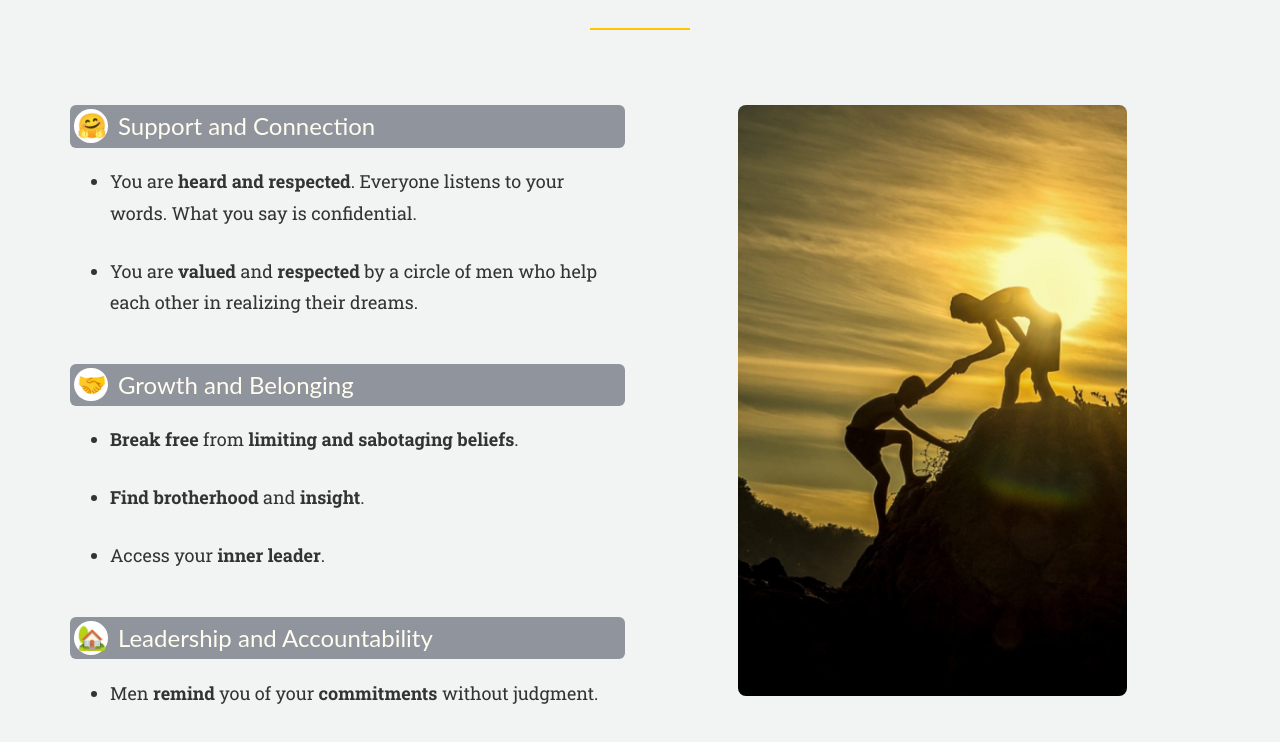
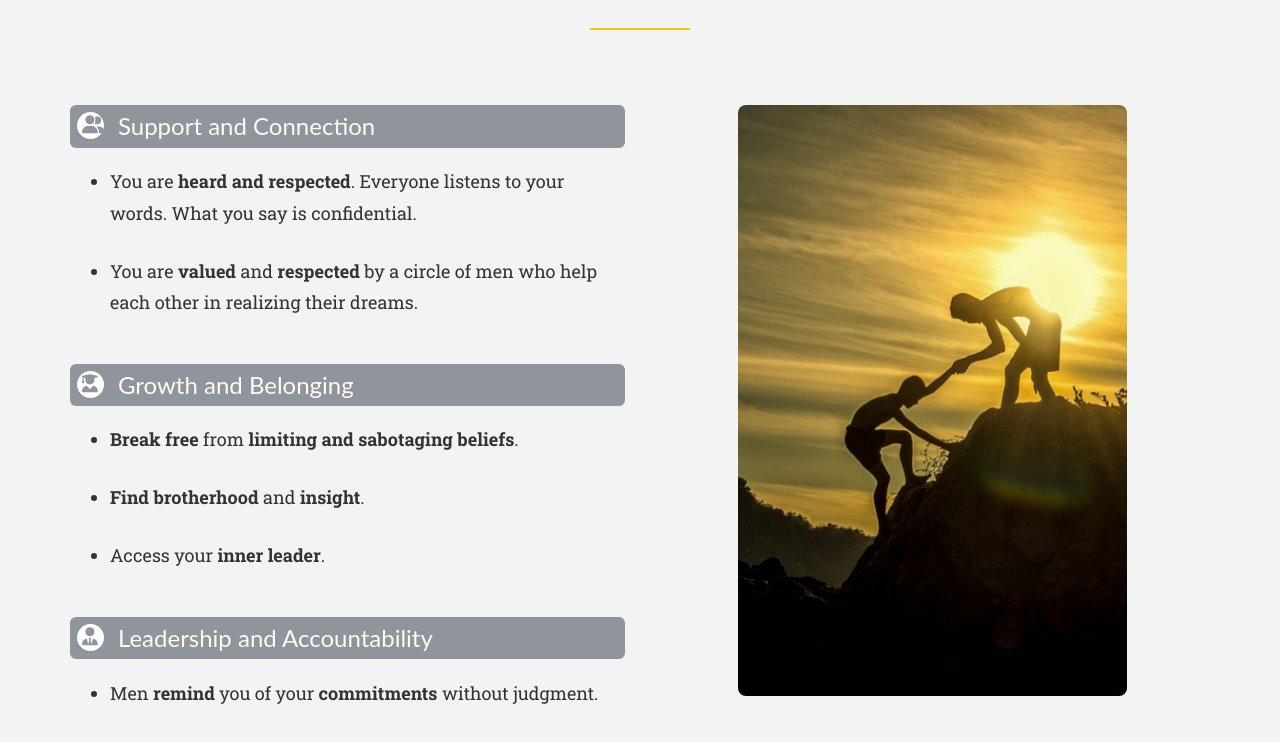
Before and after one commit to thunderrabbit/mankind-project-japan, a Jekyll site: the page built from index.md, in a window 1280 px wide and 1400 px high, scrolled down 824 px. Shown: the part 151-893 px from the top of the window. Built offline with Jekyll 4.4.1, drawn with Linux system fonts in a browser that asks for light colours; nearby versions of some CDN libraries; our own code applies the rules of GitHub Pages for plain Markdown files.

Commit message:
benefit icons from FontAwesome

```diff
--- a/_data/benefits.yml
+++ b/_data/benefits.yml
@@ -1,18 +1,18 @@
 - title: Support and Connection
-  icon: 🤗
+  icon: fas fa-user-friends
   benefits:
     - "You are **heard and respected**. Everyone listens to your words. What you say is confidential."
     - "You are **valued** and **respected** by a circle of men who help each other in realizing their dreams."
 
 - title: Growth and Belonging
-  icon: 🤝
+  icon: fas fa-user-graduate
   benefits:
     - "**Break free** from **limiting and sabotaging beliefs**."
     - "**Find brotherhood** and **insight**."
     - "Access your **inner leader**."
 
 - title: Leadership and Accountability
-  icon: 🏡
+  icon: fas fa-user-tie
   benefits:
     - "Men **remind** you of your **commitments** without judgment."
     - "Men **hold you accountable** and keep you focused on your goals."
--- a/_includes/benefits.html
+++ b/_includes/benefits.html
@@ -10,7 +10,7 @@
                 {% for b in site.data.benefits %}
                 <div class="benefit">
                     <h3>
-                        <i>{{ b.icon }}</i>
+                        <i class="{{ b.icon }}">&nbsp;</i>
                         {{ b.title }}
                     </h3>
                     <ul>
--- a/static/css/mkp.scss
+++ b/static/css/mkp.scss
@@ -265,19 +265,20 @@ img.hover-shadow {
             position: relative;
             min-height: 1em;
             i {
+            	color: #8F949D;
+            	text-align: center!important;
+            	font-size: 18px;
                 display: inline-block;
                 position: absolute;
-                width: 1.4em;
-                height: 1.4em;
-                left: 4px;
-                top: 4px;
+                width: 27px;
+                height: 27px;
+                left: 7px;
+                top: 7px;
                 text-align: center;
                 background: white;
                 border-radius: 50%;
-                padding: 3px;
-                margin-bottom: 8px;
+                padding: 4px 5px;
                 font-style: normal;
-                margin-right: 10px;
             }
         }
         ul {
```
